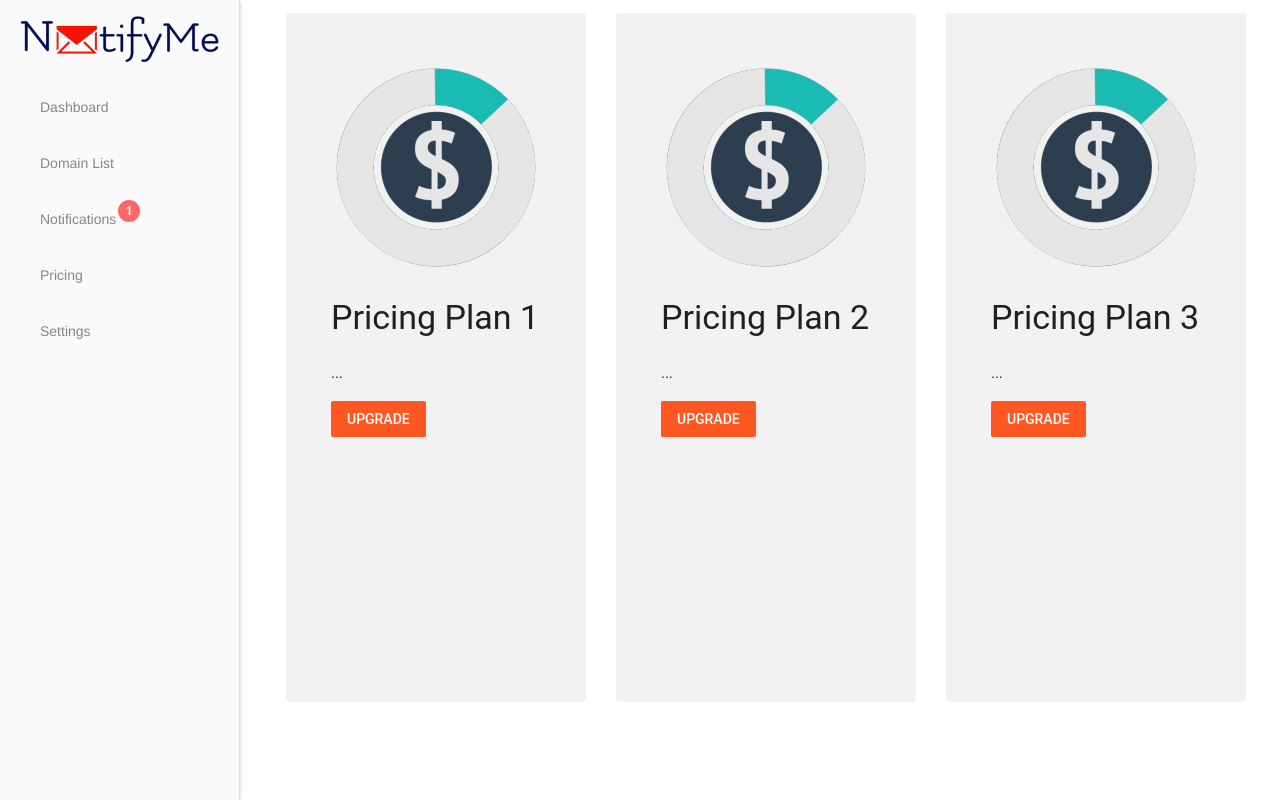
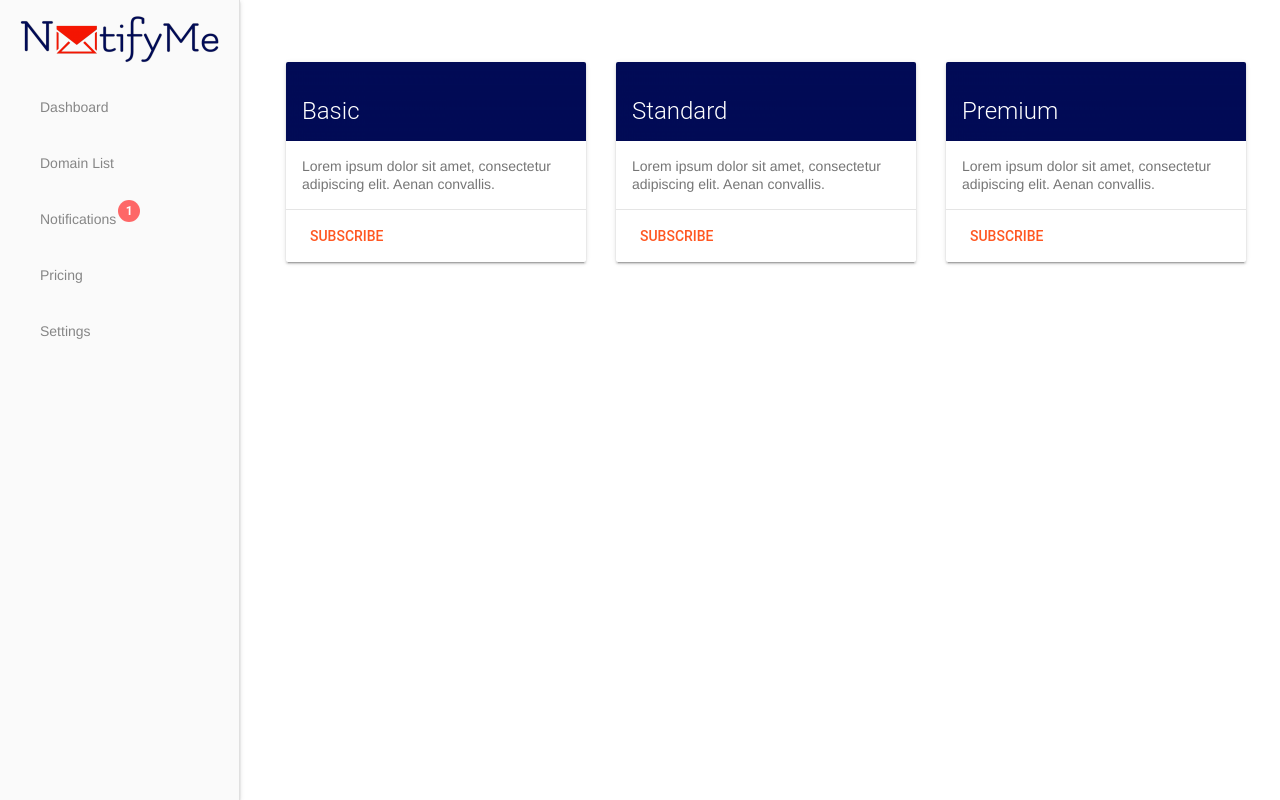
Before and after one commit to koskov/NotifyMe, a PHP site: page /pricing.php in a window 1280 px wide. Run offline with PHP 8.4, Linux system fonts and the light colour scheme; some libraries are stand-ins or nearby versions.

Commit message:
new pricing page

```diff
--- a/css/style.css
+++ b/css/style.css
@@ -17,7 +17,7 @@
 .pricing {
 	float: left;
 	margin-left: 30px;
- 	background-color: #f2f2f2;
+
  	height: 80%;
  	padding-top: 5%;
  	border-radius: 3px;
--- a/dashboard.php
+++ b/dashboard.php
@@ -10,7 +10,7 @@
 	.demo-card-wide > .mdl-card__title {
 	  color: #fff;
 	  height: 100px;
-	  background: url('../img/cover.jpg') center / cover;
+	  background: url('../img/panel_big.png') center / cover;
 	}
 	.demo-card-wide > .mdl-card__menu {
 	  color: #fff;
--- a/pricing.php
+++ b/pricing.php
@@ -5,52 +5,91 @@
 <div class="right">
   <div class="container">
         <div class="pricing">
-			    <div class="thumbnail">
-				    <img src="/img/pricing.png" alt="...">
-				    <div class="caption">
-					    <h3>Pricing Plan 1</h3>
-					    <p>...</p>
-					    <p>
-					    	<main class="mdl-layout__content">
-				                <button class="mdl-button mdl-js-button mdl-button--raised mdl-button--colored">
-				                  Upgrade
-				                </button>
-				            </main>
-				        </p>
+            <!-- Square card -->
+            <style>
+            .demo-card-square.mdl-card {
+              width: 300px;
+              height: 200px;
+            }
+            .demo-card-square > .mdl-card__title {
+              color: #fff;
+              background: url('../img/bg1.png') center / cover;
+            }
+            </style>
+
+            <div class="demo-card-square mdl-card mdl-shadow--2dp">
+              <div class="mdl-card__title mdl-card--expand">
+                <h2 class="mdl-card__title-text">Basic</h2>
+              </div>
+              <div class="mdl-card__supporting-text">
+                Lorem ipsum dolor sit amet, consectetur adipiscing elit.
+                Aenan convallis.
+              </div>
+              <div class="mdl-card__actions mdl-card--border">
+                <a class="mdl-button mdl-button--colored mdl-js-button mdl-js-ripple-effect">
+                  Subscribe
+                </a>
               </div>
             </div>
         </div>
+
         <div class="pricing">
-			    <div class="thumbnail">
-				    <img src="/img/pricing.png" alt="...">
-				    <div class="caption">
-					    <h3>Pricing Plan 2</h3>
-					    <p>...</p>
-					    <p>
-					    	<main class="mdl-layout__content">
-				                <button class="mdl-button mdl-js-button mdl-button--raised mdl-button--colored">
-				                  Upgrade
-				                </button>
-				            </main>
-				        </p>
+            <!-- Square card -->
+            <style>
+            .demo-card-square.mdl-card {
+              width: 300px;
+              height: 320px;
+            }
+            .demo-card-square > .mdl-card__title {
+              color: #fff;
+              background: url('../img/bg1.png') center / cover;
+            }
+            </style>
+
+            <div class="demo-card-square mdl-card mdl-shadow--2dp">
+              <div class="mdl-card__title mdl-card--expand">
+                <h2 class="mdl-card__title-text">Standard</h2>
+              </div>
+              <div class="mdl-card__supporting-text">
+                Lorem ipsum dolor sit amet, consectetur adipiscing elit.
+                Aenan convallis.
+              </div>
+              <div class="mdl-card__actions mdl-card--border">
+                <a class="mdl-button mdl-button--colored mdl-js-button mdl-js-ripple-effect">
+                  Subscribe
+                </a>
               </div>
             </div>
         </div>
+
         <div class="pricing">
-			    <div class="thumbnail">
-				    <img src="/img/pricing.png" alt="...">
-				    <div class="caption">
-					    <h3>Pricing Plan 3</h3>
-					    <p>...</p>
-					    <p>
-					    	<main class="mdl-layout__content">
-				                <button class="mdl-button mdl-js-button mdl-button--raised mdl-button--colored">
-				                  Upgrade
-				                </button>
-				            </main>
-				        </p>
+            <!-- Square card -->
+            <style>
+            .demo-card-square.mdl-card {
+              width: 300px;
+              height: 200px;
+            }
+            .demo-card-square > .mdl-card__title {
+              color: #fff;
+              background: url('../img/bg1.png') center / cover;
+            }
+            </style>
+
+            <div class="demo-card-square mdl-card mdl-shadow--2dp">
+              <div class="mdl-card__title mdl-card--expand">
+                <h2 class="mdl-card__title-text">Premium</h2>
+              </div>
+              <div class="mdl-card__supporting-text">
+                Lorem ipsum dolor sit amet, consectetur adipiscing elit.
+                Aenan convallis.
+              </div>
+              <div class="mdl-card__actions mdl-card--border">
+                <a class="mdl-button mdl-button--colored mdl-js-button mdl-js-ripple-effect">
+                  Subscribe
+                </a>
               </div>
             </div>
         </div>
+
   </div>
 </div>
--- a/settings.php
+++ b/settings.php
@@ -13,7 +13,7 @@
 	.demo-card-wide > .mdl-card__title {
 	  color: #fff;
 	  height: 100px;
-	  background: url('../img/cover.jpg') center / cover;
+	  background: url('../img/panel_big.png') center / cover;
 	}
 	.demo-card-wide > .mdl-card__menu {
 	  color: #fff;
```
Also changed, not shown: img/bg.png (added), img/bg1.png (added), img/envelope.png (added), img/my_logo_200 (1).png (added), img/panel.png (added), img/panel_big.png (added), img/price1.png (added), img/price1300.png (added), img/price1l.png (added), img/price2.png (added), 1 other file. Lines whose indentation alone changed are shown as unchanged.
